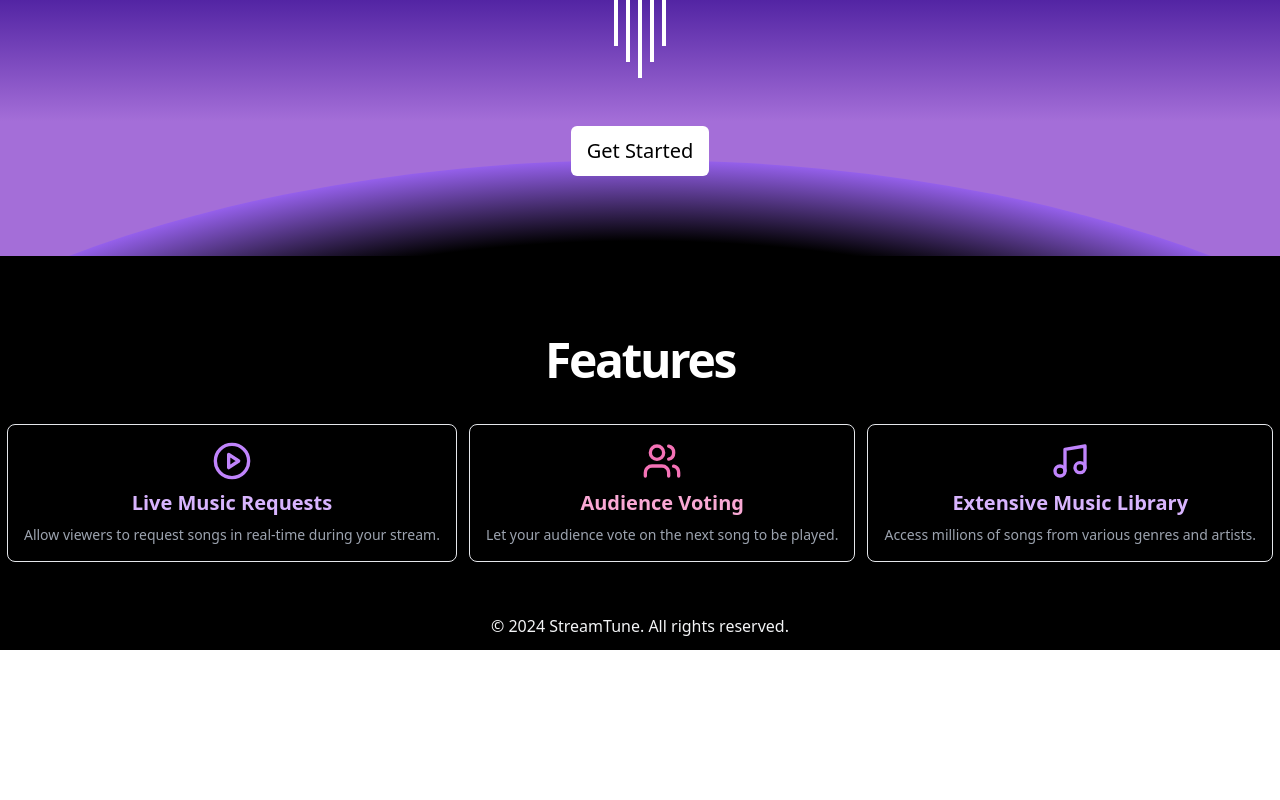
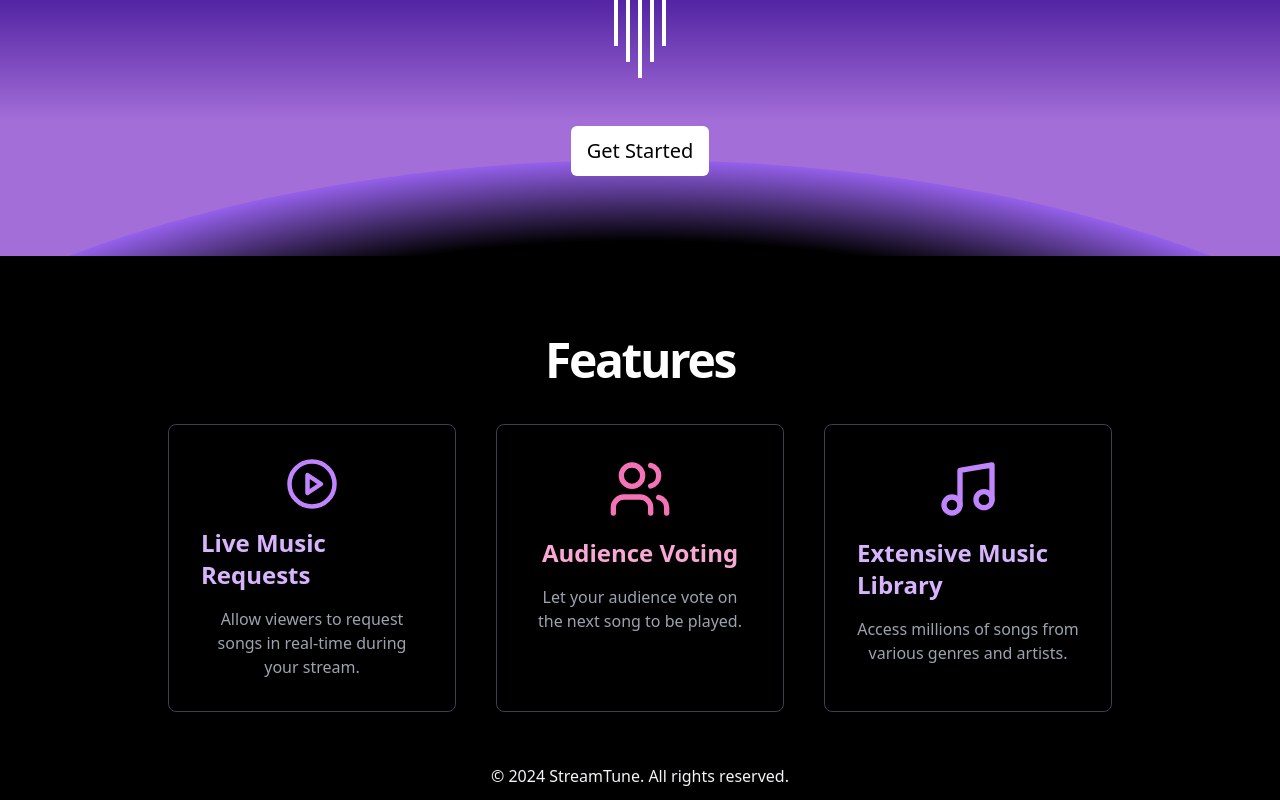
Before and after one commit to coderomm/muzzer_yt_bug_fix, a Next.js app: page / in a window 1280 px wide. Shown: the part 548-1348 px from the top of the page. Before the commit the page ends 1198 px from the top, so only its background shows below. Built offline with nearby package versions, Linux system fonts and the light colour scheme; no server answers.

Commit message:
Improve Styling in feature section

```diff
--- a/components/Feature.tsx
+++ b/components/Feature.tsx
@@ -3,35 +3,32 @@ import React from "react";
 
 export default function Feature() {
   return (
-    <div className=" bg-black text-white py-10">
+    <div className="bg-black text-white py-10">
       <h2 className="text-center font-bold tracking-tighter text-5xl mt-10">
         Features
       </h2>
-
-      <div className=" flex gap-3 justify-center items-center mt-10">
-        <div className="flex flex-col items-center space-y-2 p-4 rounded-lg bg-black border">
-          <PlayCircleIcon className="h-10 w-10 text-purple-400" />
-          <h3 className="text-xl font-bold text-purple-300">
-            Live Music Requests
-          </h3>
-          <p className="text-sm text-gray-400 text-center">
+      <div className="flex gap-6 justify-center items-center mt-10">
+        <div className="flex flex-col items-center space-y-4 p-8 w-72 h-72 mx-2 rounded-lg bg-black border border-gray-700 transition duration-200 ease-out hover:bg-gray-800 hover:border-purple-400 hover:scale-105 md:ease-in">
+          <PlayCircleIcon className="h-16 w-16 text-purple-400" />
+          <h3 className="text-2xl font-bold text-purple-300">Live Music Requests</h3>
+          <p className="text-base text-gray-400 text-center">
             Allow viewers to request songs in real-time during your stream.
           </p>
         </div>
 
-        <div className="flex flex-col items-center space-y-2 p-4 rounded-lg bg-black border">
-          <UsersIcon className="h-10 w-10 text-pink-400" />
-          <h3 className="text-xl font-bold text-pink-300">Audience Voting</h3>
-          <p className="text-sm text-gray-400 text-center">
+        <div className="flex flex-col items-center space-y-4 p-8 w-72 h-72 mx-2 rounded-lg bg-black border border-gray-700 transition duration-200 ease-out hover:bg-gray-800 hover:border-pink-400 hover:scale-105 md:ease-in">
+          <UsersIcon className="h-16 w-16 text-pink-400" />
+          <h3 className="text-2xl font-bold text-pink-300">Audience Voting</h3>
+          <p className="text-base text-gray-400 text-center">
             Let your audience vote on the next song to be played.
           </p>
         </div>
-        <div className="flex flex-col items-center space-y-2 p-4 rounded-lg bg-black border">
-          <MusicIcon className="h-10 w-10 text-purple-400" />
-          <h3 className="text-xl font-bold text-purple-300">
-            Extensive Music Library
-          </h3>
-          <p className="text-sm text-gray-400 text-center">
+
+        {/* Card 3 */}
+        <div className="flex flex-col items-center space-y-4 p-8 w-72 h-72 mx-2 rounded-lg bg-black border border-gray-700 transition duration-200 ease-out hover:bg-gray-800 hover:border-purple-400 hover:scale-105 md:ease-in">
+          <MusicIcon className="h-16 w-16 text-purple-400" />
+          <h3 className="text-2xl font-bold text-purple-300">Extensive Music Library</h3>
+          <p className="text-base text-gray-400 text-center">
             Access millions of songs from various genres and artists.
           </p>
         </div>
```
